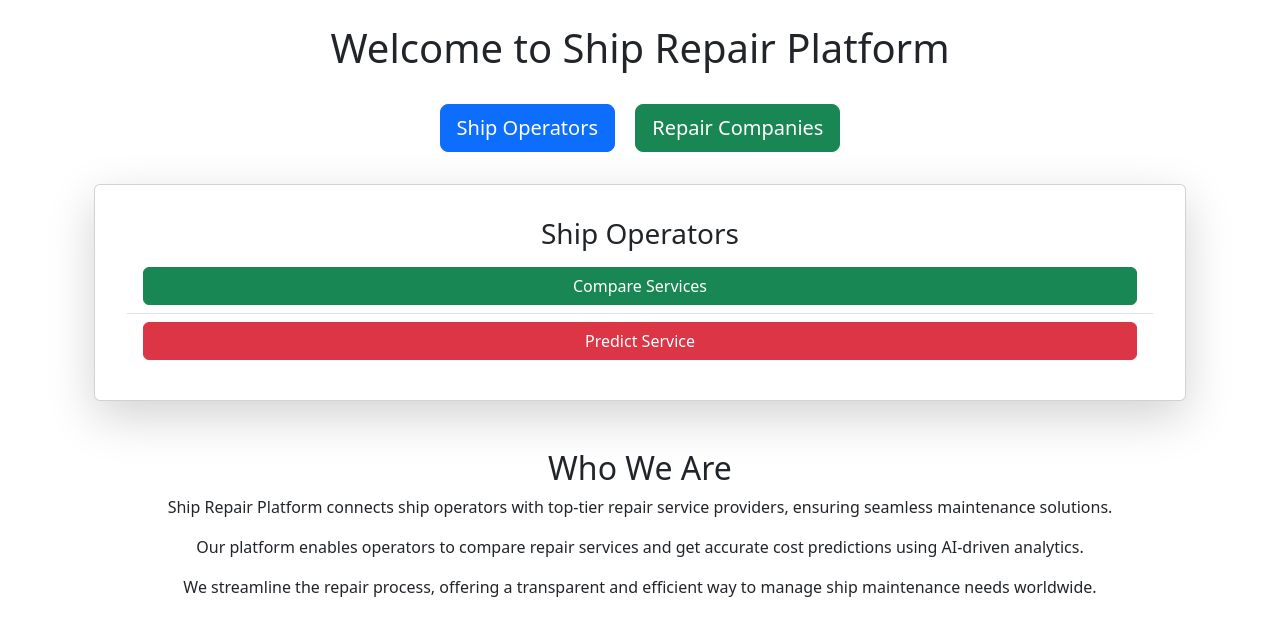
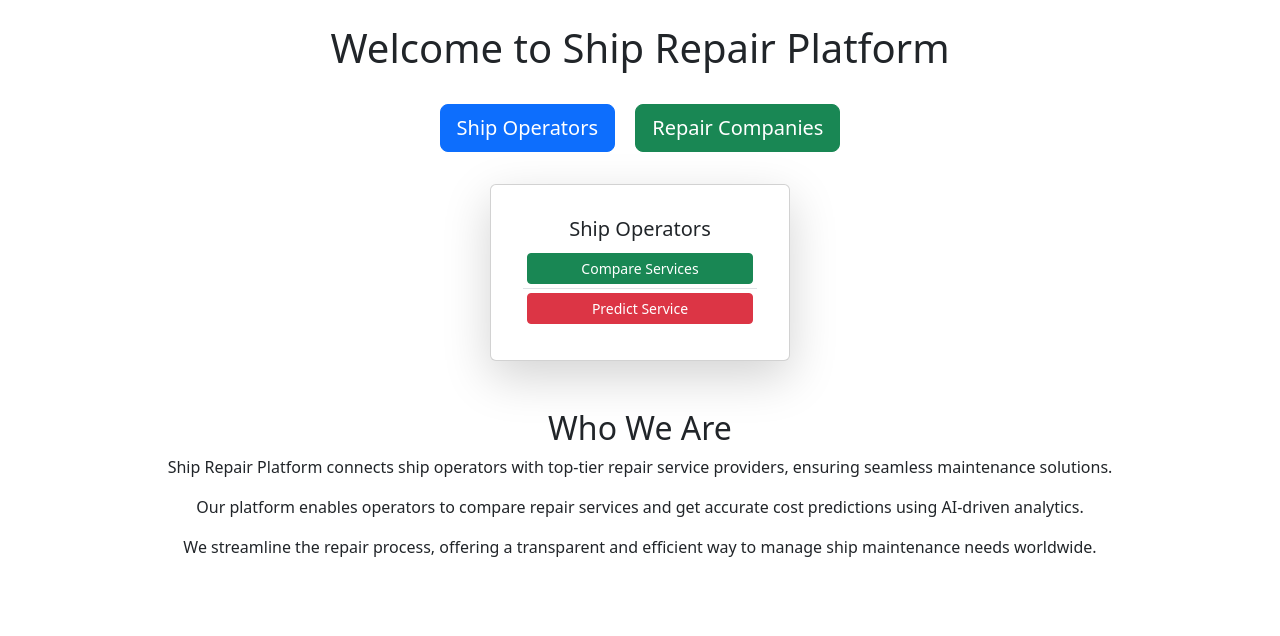
Before and after one commit to serhansarac/ShipRepairPlatform60, a Django app: page / in a window 1280 px wide, after a click on "Ship Operators". Shown: the part 80-716 px from the top of the page. Run offline with Django 5.2, Linux system fonts and the light colour scheme; parts of the project's set-up code (start-up, migrations or seed data) failed here and were passed over.

Commit message:
buttons shortened on homepage

```diff
--- a/core/templates/core/home.html
+++ b/core/templates/core/home.html
@@ -14,12 +14,12 @@
 <div class="container mt-4">
     <!-- Ship Operators Section (Initially Hidden) -->
     <div id="ship-operators-section" class="toggle-section" style="display: none;">
-        <div class="card shadow-lg p-3 mb-5 bg-white rounded">
+        <div class="card shadow-lg p-3 mb-3 bg-white rounded" style="max-width: 300px; margin: auto;">
             <div class="card-body">
-                <h3 class="text-center">Ship Operators</h3>
+                <h5 class="text-center">Ship Operators</h5>
                 <ul class="list-group list-group-flush">
-                    <li class="list-group-item"><a href="{% url 'compare_services' %}" class="btn btn-success w-100">Compare Services</a></li>
-                    <li class="list-group-item"><a href="{% url 'predict_service' %}" class="btn btn-danger w-100">Predict Service</a></li>
+                    <li class="list-group-item p-1"><a href="{% url 'compare_services' %}" class="btn btn-success btn-sm w-100">Compare Services</a></li>
+                    <li class="list-group-item p-1"><a href="{% url 'predict_service' %}" class="btn btn-danger btn-sm w-100">Predict Service</a></li>
                 </ul>
             </div>
         </div>
@@ -27,11 +27,11 @@
 
     <!-- Repair Companies Section (Initially Hidden) -->
     <div id="repair-companies-section" class="toggle-section" style="display: none;">
-        <div class="card shadow-lg p-3 mb-5 bg-white rounded">
+        <div class="card shadow-lg p-3 mb-3 bg-white rounded" style="max-width: 300px; margin: auto;">
             <div class="card-body">
-                <h3 class="text-center">Repair Service Providers</h3>
+                <h5 class="text-center">Repair Service Providers</h5>
                 <ul class="list-group list-group-flush">
-                    <li class="list-group-item"><a href="/admin/core/companyservice/" class="btn btn-info w-100">Service Entry</a></li>
+                    <li class="list-group-item p-1"><a href="/admin/core/companyservice/" class="btn btn-info btn-sm w-100">Service Entry</a></li>
                 </ul>
             </div>
         </div>
```
